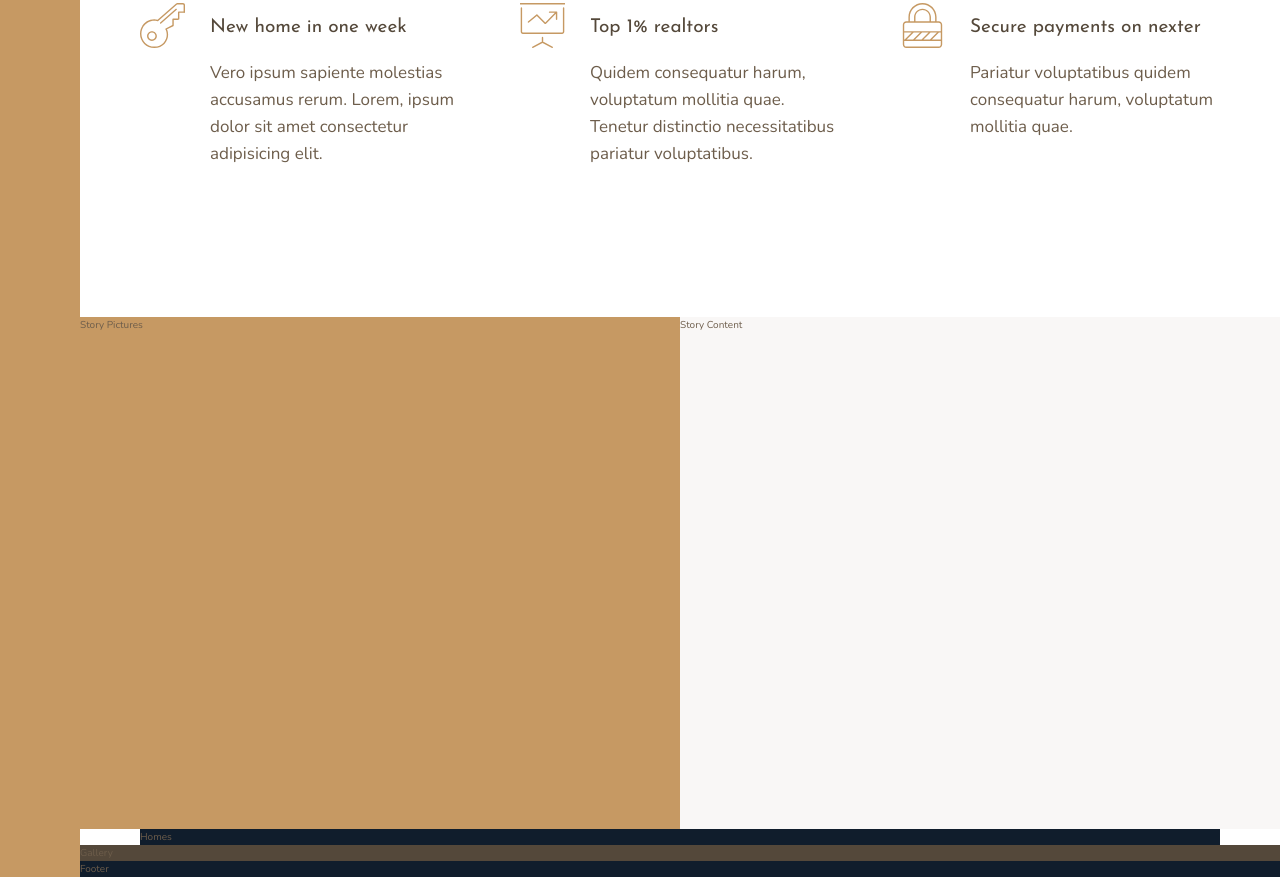
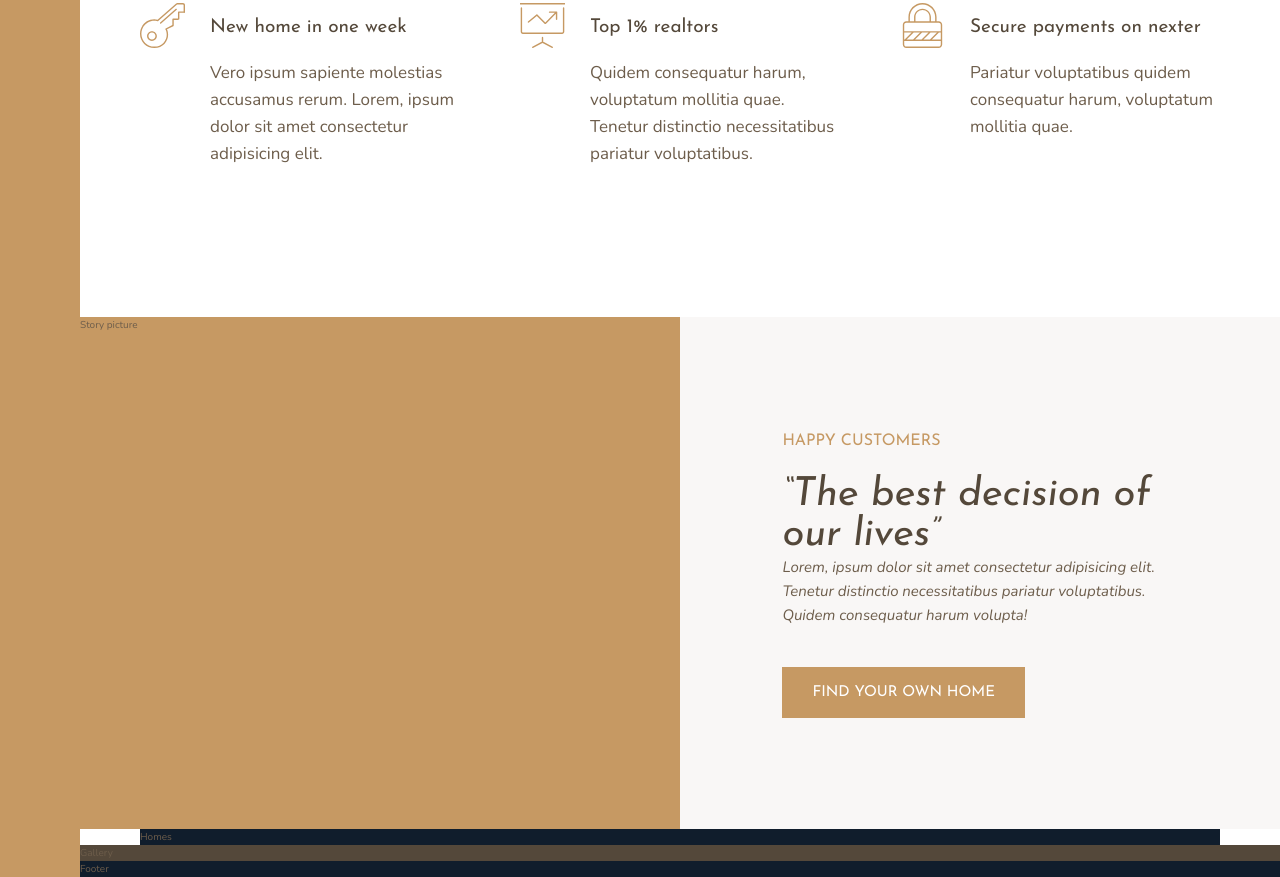
Before and after one commit to ehlkara/Nexter_Project, a website: page index.html in a window 1280 px wide. Shown: the part 991-1868 px from the top of the page. Drawn offline with nearby package versions, Linux system fonts and the light colour scheme.

Commit message:
added story section

```diff
--- a/index.html
+++ b/index.html
@@ -70,11 +70,16 @@
         </section>
 
         <div class="story__pictures">
-            Story Pictures
+            Story picture
         </div>
 
         <div class="story__content">
-            Story Content
+            <h3 class="heading-3 mb-sm">Happy Customers</h3>
+            <h2 class="heading-2 heading-2--dark mb-md">&ldquo;The best decision of our lives&rdquo;</h2>
+            <p class="story__text mb-lg">
+                Lorem, ipsum dolor sit amet consectetur adipisicing elit. Tenetur distinctio necessitatibus pariatur voluptatibus. Quidem consequatur harum volupta!
+            </p>
+            <button class="btn">Find your own home</button>
         </div>
 
         <section class="homes">
--- a/sass/_story.scss
+++ b/sass/_story.scss
@@ -7,5 +7,24 @@
     &__content {
         background-color: $color-grey-light-1;
         grid-column: col-start 5 / full-end;
+
+        padding: 6rem 8vw;
+
+        /*
+        display: flex;
+        justify-content: center;
+        flex-direction: column;
+        align-items: flex-start;
+        */
+
+        display: grid;
+        align-content: center;
+        justify-items: start;
+    }
+
+    &__text {
+        font-size: 1.5rem;
+        font-style: italic;
+        margin-bottom: 4rem;
     }
 }
--- a/sass/_typography.scss
+++ b/sass/_typography.scss
@@ -9,10 +9,19 @@
 
 .heading-2{
     @extend %heading;
+    font-size: 4rem;
+    font-style: italic;
+    line-height: 1;
+
+    &--light { color: $color-grey-light-1;}
+    &--dark { color: $color-grey-dark-1;}
 }
 
 .heading-3{
     @extend %heading;
+    font-size: 1.6rem;
+    color: $color-primary;
+    text-transform: uppercase;
 }
 
 .heading-4{
@@ -22,3 +31,25 @@
     &--light { color: $color-grey-light-1;}
     &--dark { color: $color-grey-dark-1;}
 }
+
+.btn {
+    background-color: $color-primary;
+    color: #fff;
+    border: none;
+    border-radius: 0;
+    font-family: $font-display;
+    font-size: 1.5rem;
+    text-transform: uppercase;
+    padding: 1.8rem 3rem;
+    cursor: pointer;
+    transition: all .2s;
+
+    &:hover {
+        background-color: $color-primary-dark;
+    }
+}
+
+.mb-sm {margin-bottom: 2rem; }
+.mb-sd {margin-bottom: 3rem; }
+.mb-lg {margin-bottom: 4rem; }
+.mb-hg {margin-bottom: 8rem; }
```
Also changed, not shown: css/style.css.
